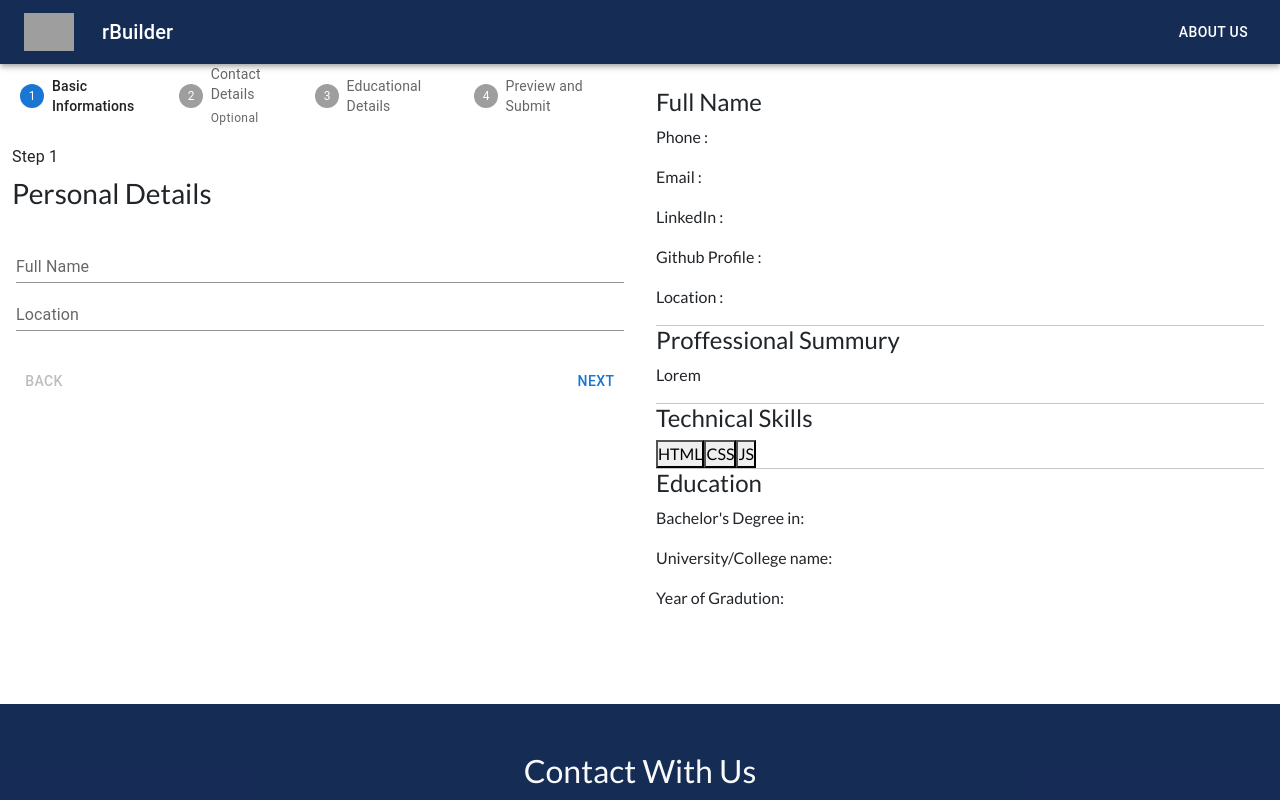
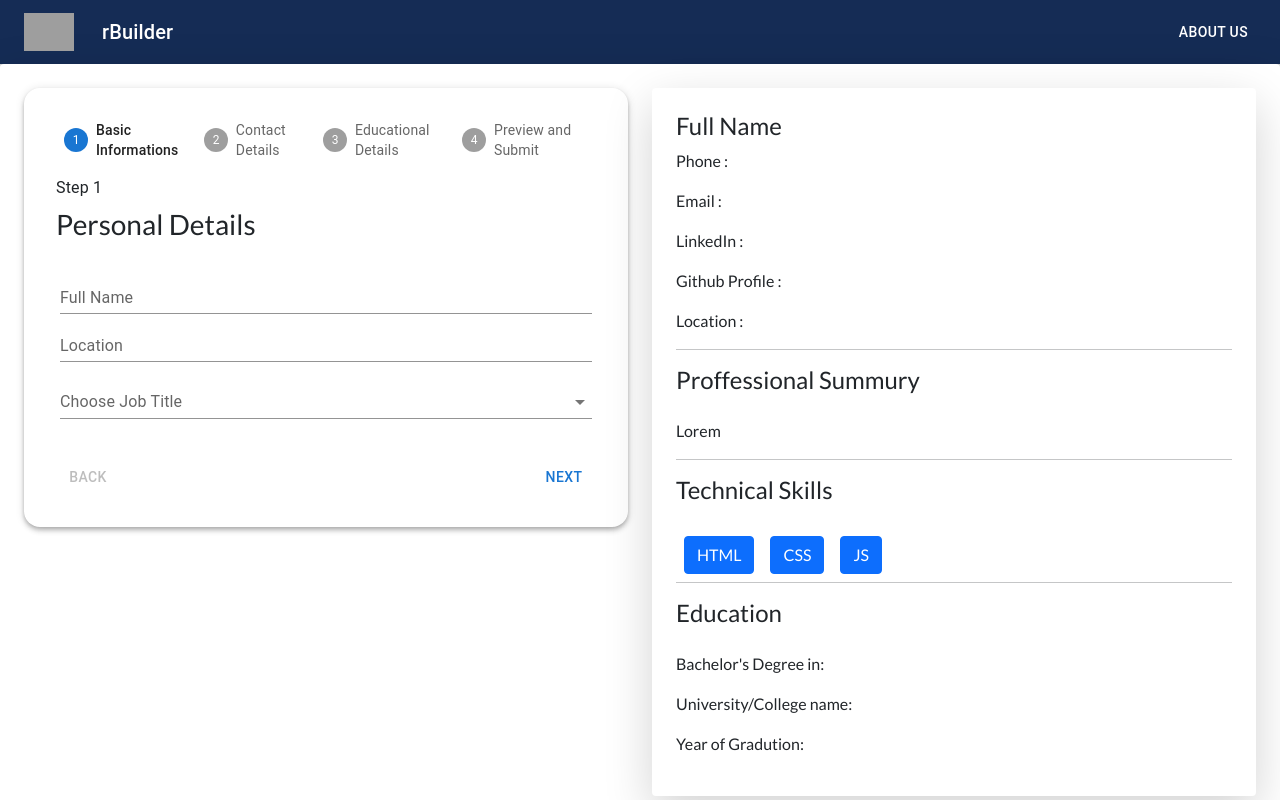
Before and after one commit to nivakclt/resume-builder-react, a React (Vite) app: page /form in a window 1280 px wide. Shown: the top 800 px of the page. Built offline with nearby package versions, Linux system fonts and the light colour scheme; grey boxes are pictures that could not be loaded; a web font is replaced by a local one.

Commit message:
Improve resume builder form UI

```diff
--- a/src/Components/Edit.jsx
+++ b/src/Components/Edit.jsx
@@ -23,7 +23,24 @@ function Edit() {
     const handleClose = () => setOpen(false);
 
     return (
-            <button className='btn text-warning'><FaEdit style={{fontSize:"35px"}}/></button>
+        <>
+            <button className='btn text-warning' onClick={handleOpen}><FaEdit style={{ fontSize: "35px" }} /></button>
+            <Modal
+                open={open}
+                onClose={handleClose}
+                aria-labelledby="modal-modal-title"
+                aria-describedby="modal-modal-description"
+            >
+                <Box sx={style}>
+                    <Typography id="modal-modal-title" variant="h6" component="h2">
+                        Text in a modal
+                    </Typography>
+                    <Typography id="modal-modal-description" sx={{ mt: 2 }}>
+                        Duis mollis, est non commodo luctus, nisi erat porttitor ligula.
+                    </Typography>
+                </Box>
+            </Modal>
+        </>
     )
 }
 
--- a/src/Components/InputForm.jsx
+++ b/src/Components/InputForm.jsx
@@ -5,6 +5,10 @@ import Step from '@mui/material/Step';
 import StepLabel from '@mui/material/StepLabel';
 import Button from '@mui/material/Button';
 import Typography from '@mui/material/Typography';
+import InputLabel from '@mui/material/InputLabel';
+import MenuItem from '@mui/material/MenuItem';
+import FormControl from '@mui/material/FormControl';
+import Select from '@mui/material/Select';
 import { TextField } from '@mui/material';
 
 const steps = ['Basic Informations', 'Contact Details', 'Educational Details', 'Preview and Submit'];
@@ -13,9 +17,15 @@ function InputForm() {
     const [activeStep, setActiveStep] = React.useState(0);
     const [skipped, setSkipped] = React.useState(new Set());
 
-    const isStepOptional = React.useCallback((step) => {
-        return step === 1;
-    }, []);
+
+    const [age, setAge] = React.useState('');
+    const handleChange = (event) => {
+        setAge(event.target.value);
+    };
+
+    // const isStepOptional = React.useCallback((step) => {
+    //     return step === 1;
+    // }, []);
 
     const isStepSkipped = (step) => {
         return skipped.has(step);
@@ -36,20 +46,20 @@ function InputForm() {
         setActiveStep((prevActiveStep) => prevActiveStep - 1);
     };
 
-    const handleSkip = () => {
-        if (!isStepOptional(activeStep)) {
-            // You probably want to guard against something like this,
-            // it should never occur unless someone's actively trying to break something.
-            throw new Error("You can't skip a step that isn't optional.");
-        }
+    // const handleSkip = () => {
+    //     if (!isStepOptional(activeStep)) {
+    //         // You probably want to guard against something like this,
+    //         // it should never occur unless someone's actively trying to break something.
+    //         throw new Error("You can't skip a step that isn't optional.");
+    //     }
 
-        setActiveStep((prevActiveStep) => prevActiveStep + 1);
-        setSkipped((prevSkipped) => {
-            const newSkipped = new Set(prevSkipped.values());
-            newSkipped.add(activeStep);
-            return newSkipped;
-        });
-    };
+    //     setActiveStep((prevActiveStep) => prevActiveStep + 1);
+    //     setSkipped((prevSkipped) => {
+    //         const newSkipped = new Set(prevSkipped.values());
+    //         newSkipped.add(activeStep);
+    //         return newSkipped;
+    //     });
+    // };
 
     const handleReset = () => {
         setActiveStep(0);
@@ -60,25 +70,25 @@ function InputForm() {
     const nextButtonRef = React.useRef(null);
 
     // Manage focus when the active step changes.
-    React.useEffect(() => {
-        const previousActiveStep = previousActiveStepRef.current;
-        previousActiveStepRef.current = activeStep;
+    // React.useEffect(() => {
+    //     const previousActiveStep = previousActiveStepRef.current;
+    //     previousActiveStepRef.current = activeStep;
 
-        if (activeStep === steps.length) {
-            // If the user has completed all steps and hits "Finish", focus the "Reset" button.
-            resetButtonRef.current.focus();
-            return;
-        }
-        if (activeStep === 0 && previousActiveStep === steps.length) {
-            // If the user has completed all steps and hits "Reset", focus the "Next" button.
-            nextButtonRef.current.focus();
-            return;
-        }
-        if (isStepOptional(previousActiveStep) && !isStepOptional(activeStep)) {
-            // If the user hits "Skip" and the next step is not optional, focus the "Next" button.
-            nextButtonRef.current.focus();
-        }
-    }, [activeStep, isStepOptional]);
+    //     if (activeStep === steps.length) {
+    //         // If the user has completed all steps and hits "Finish", focus the "Reset" button.
+    //         resetButtonRef.current.focus();
+    //         return;
+    //     }
+    //     if (activeStep === 0 && previousActiveStep === steps.length) {
+    //         // If the user has completed all steps and hits "Reset", focus the "Next" button.
+    //         nextButtonRef.current.focus();
+    //         return;
+    //     }
+    //     if (isStepOptional(previousActiveStep) && !isStepOptional(activeStep)) {
+    //         // If the user hits "Skip" and the next step is not optional, focus the "Next" button.
+    //         nextButtonRef.current.focus();
+    //     }
+    // }, [activeStep, isStepOptional]);
 
     const renderStepContent = (stepCount) => {
         switch (stepCount) {
@@ -88,7 +98,32 @@ function InputForm() {
                     <div className="p-3 row">
                         <TextField id="standard-basic" label="Full Name" variant="standard" />
                         <TextField id="standard-basic" label="Location" variant="standard" />
-
+                        <FormControl variant="standard" sx={{ my: 1, minWidth: 120 }}>
+                            <InputLabel id="demo-simple-select-standard-label">Choose Job Title</InputLabel>
+                            <Select
+                                labelId="demo-simple-select-standard-label"
+                                id="demo-simple-select-standard"
+                                value={age}
+                                onChange={handleChange}
+                            >
+                                <MenuItem value="">
+                                    <em>None</em>
+                                </MenuItem>
+                                <MenuItem value={10}>Software Developer</MenuItem>
+                                <MenuItem value={20}>UI Developer</MenuItem>
+                                <MenuItem value={30}>QA Engineerb</MenuItem>
+                                <MenuItem value={10}>Devops Engineer</MenuItem>
+                                <MenuItem value={10}>Generative AL Engineer</MenuItem>
+                                <MenuItem value={10}>Cybersecurity Analyst</MenuItem>
+                                <MenuItem value={10}>Penetration Tester</MenuItem>
+                                <MenuItem value={10}>Prompt Engineer</MenuItem>
+                                <MenuItem value={10}>Network Engineer</MenuItem>
+                                <MenuItem value={10}>Security Consultant</MenuItem>
+                                <MenuItem value={10}>Node.js Developer</MenuItem>
+                                <MenuItem value={10}>Express.js Developer</MenuItem>
+                                <MenuItem value={10}>API Developer</MenuItem>
+                            </Select>
+                        </FormControl>
 
                     </div>
                 </>
@@ -109,8 +144,8 @@ function InputForm() {
                     <h3>Educational Details</h3>
                     <div className="p-3 row">
                         <TextField id="standard-basic" label="Bachelor's Degree" variant="standard" />
-                         <TextField id="standard-basic" label="University/College Name" variant="standard" />
-                          <TextField id="standard-basic" label="Year of Graduation" variant="standard" />
+                        <TextField id="standard-basic" label="University/College Name" variant="standard" />
+                        <TextField id="standard-basic" label="Year of Graduation" variant="standard" />
 
                     </div>
                 </>
@@ -122,21 +157,28 @@ function InputForm() {
                         Click the Generate AI Skill & Summary button to Proceed.
                     </div>
                 </>
+
             )
         }
     }
 
     return (
-        <Box sx={{ width: '100%' }}>
+
+        <Box sx={{
+            width: "100%",
+            p: 4,
+            borderRadius: 4,
+            boxShadow: 4,
+        }}>
             <Stepper activeStep={activeStep}>
                 {steps.map((label, index) => {
                     const stepProps = {};
                     const labelProps = {};
-                    if (isStepOptional(index)) {
-                        labelProps.optional = (
-                            <Typography variant="caption">Optional</Typography>
-                        );
-                    }
+                    // if (isStepOptional(index)) {
+                    //     labelProps.optional = (
+                    //         <Typography variant="caption">Optional</Typography>
+                    //     );
+                    // }
                     if (isStepSkipped(index)) {
                         stepProps.completed = false;
                     }
@@ -178,8 +220,8 @@ function InputForm() {
 
                         <Button onClick={handleNext} ref={nextButtonRef}>
                             {activeStep === steps.length - 1 ?
-                            <Button>GENERATE AI SKILLS</Button>
-                         : 'Next'}
+                                <Button>GENERATE AI SKILLS</Button>
+                                : 'Next'}
                         </Button>
 
                     </Box>
--- a/src/Components/Preview.jsx
+++ b/src/Components/Preview.jsx
@@ -5,7 +5,7 @@ import Divider from '@mui/material/Divider';
 function Preview() {
   return (
     <>
-  <div className='w-100 py-4 px-1'>
+    <div className='w-100 py-4 px-4 shadow-lg rounded bg-white'>
     <h4>Full Name</h4>
     <p>Phone : <span></span></p>
     <p>Email : <span></span></p>
@@ -13,18 +13,18 @@ function Preview() {
     <p>Github Profile : <span></span></p>
     <p>Location : <span></span></p>
     <Divider/>
-    <h4>Proffessional Summury</h4>
+    <h4 className='py-3'>Proffessional Summury</h4>
     <p style={{textAlign:'justify'}}>Lorem
     </p>
     <Divider/>
-    <h4>Technical Skills</h4>
+    <h4 className='py-3'>Technical Skills</h4>
     <div>
-      <button>HTML</button>
-      <button>CSS</button>
-      <button>JS</button>
+      <button className='btn btn-primary m-2'>HTML</button>
+      <button  className='btn btn-primary m-2'>CSS</button>
+      <button  className='btn btn-primary m-2'>JS</button>
     </div>
     <Divider/>
-    <h4>Education</h4>
+    <h4 className='py-3'>Education</h4>
     <p>Bachelor's Degree in: <span></span></p>
     <p>University/College name:<span></span></p>
     <p>Year of Gradution:<span></span>
--- a/src/Pages/UserForm.jsx
+++ b/src/Pages/UserForm.jsx
@@ -4,7 +4,7 @@ import InputForm from '../Components/InputForm'
 
 function UserForm() {
   return (
-    <div className='container-fluid' style={{minHeight:'80vh'}}>
+    <div className='container-fluid w-100 py-4 px-4 shadow-lg rounded bg-white' style={{minHeight:'80vh'}}>
       <div className='row'>
         <div className='col-md-6'>
           <InputForm/>
--- a/src/Pages/ViewResume.jsx
+++ b/src/Pages/ViewResume.jsx
@@ -11,7 +11,7 @@ function ViewResume() {
   return (
     <div className='container'>
       <h2 className='text-center my-2'>Resume Preview</h2>
-      <div className='row'>
+      <div className='row '>
         <div className='col-md-2'></div>
         <div className='col-md-8'>
           <div className="d-flex justify-content-center">
@@ -19,10 +19,10 @@ function ViewResume() {
             <button className='btn text-primary'><FaFileDownload style={{fontSize:"35px"}}/></button>
             {/* Edit  */}
             <Edit/>
-            {/*   p review */}
+            {/*   preview */}
             <Link className='btn text-secondary' to={"/history"}><FaHistory style={{fontSize:"35px"}}/></Link>
-            {/*   backform */}
-            <Link className='btn text-primary'><FaBackward style={{fontSize:"35px"}}/></Link>
+            {/*  backform */}
+            <Link className='btn  text-primary' to={'/form'}><FaBackward style={{fontSize:"35px"}}/></Link>
           </div>
           <Preview/>
         </div>
```
Lines whose indentation alone changed are shown as unchanged.
